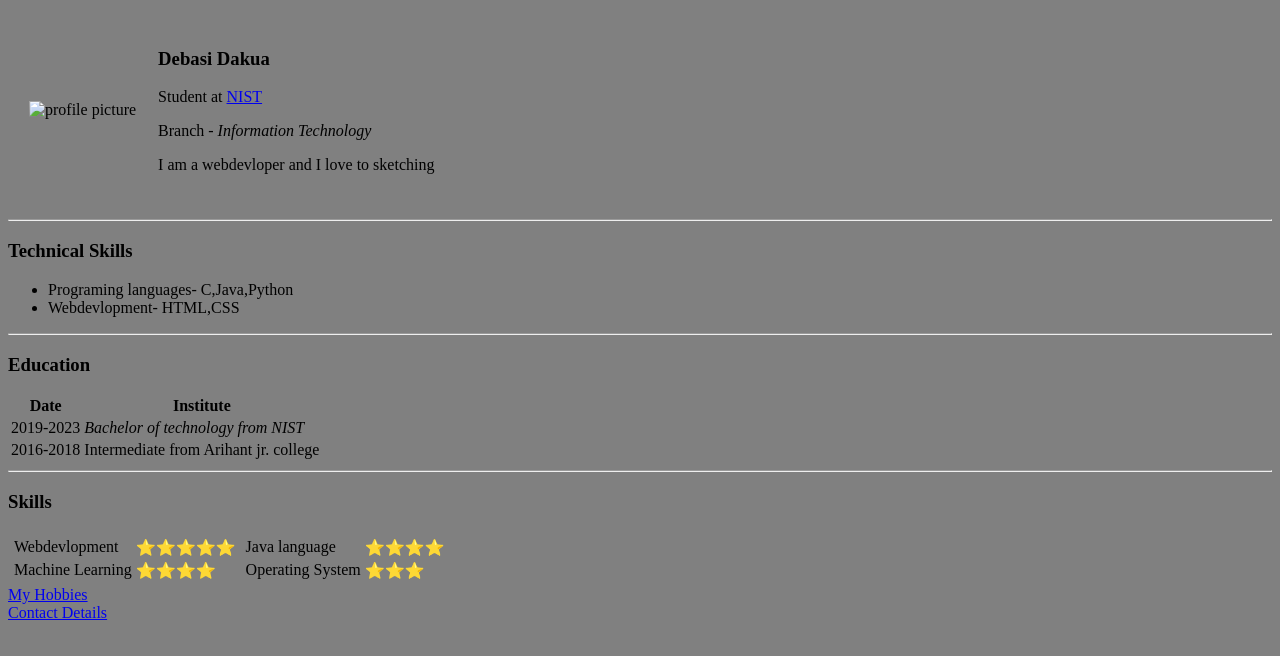
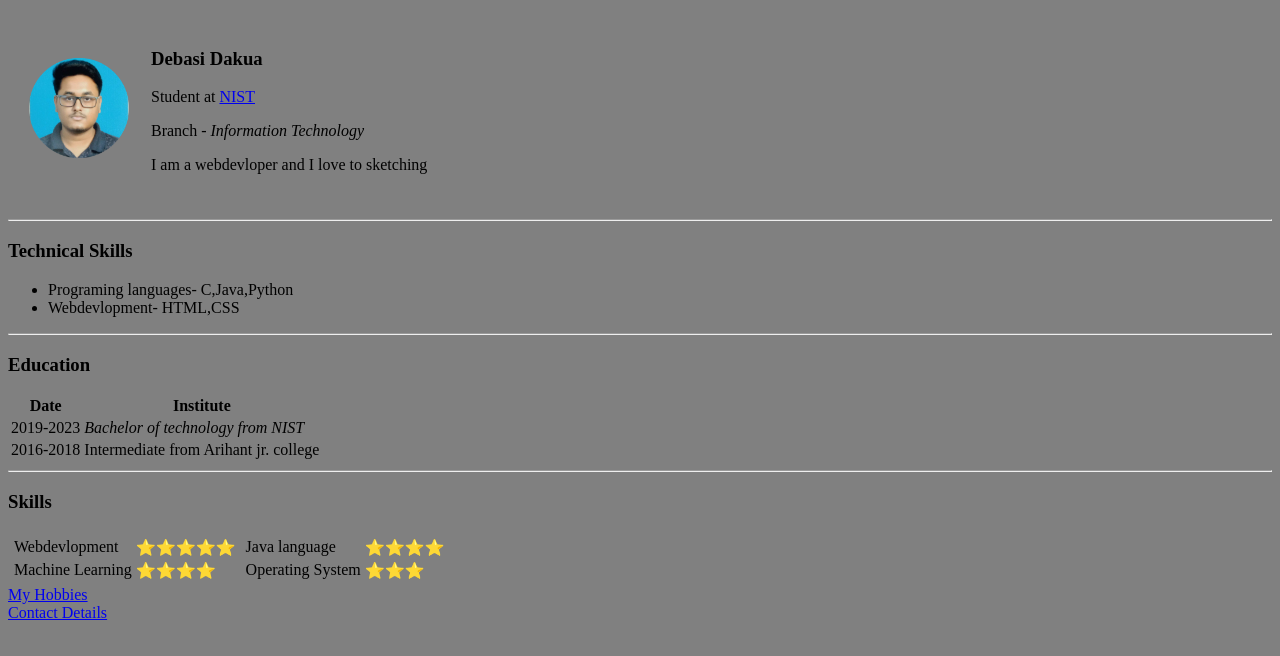
Before and after one commit to Debasis-Dakua/cv, a plain HTML site: page index.html in a window 1280 px wide. Drawn offline with Linux system fonts and the light colour scheme.

Commit message:
Update index.html

```diff
--- a/index.html
+++ b/index.html
@@ -9,7 +9,7 @@
 <body bgcolor="gray">
     <table cellspacing="20">
         <tr>
-        <td> <img src="image/deba.png" alt="profile picture" srcset="image/deba.png 2x"width="100"height="100"></td>
+        <td> <img src="deba.png" alt="profile picture" srcset="deba.png 2x"width="100"height="100"></td>
         <td> <h3>Debasi Dakua</h3>
             <p> Student at <a href="https://nist.edu/index.php"target="_blank">NIST</a></p>
             <p>Branch - <em> Information Technology</em></p>
```
